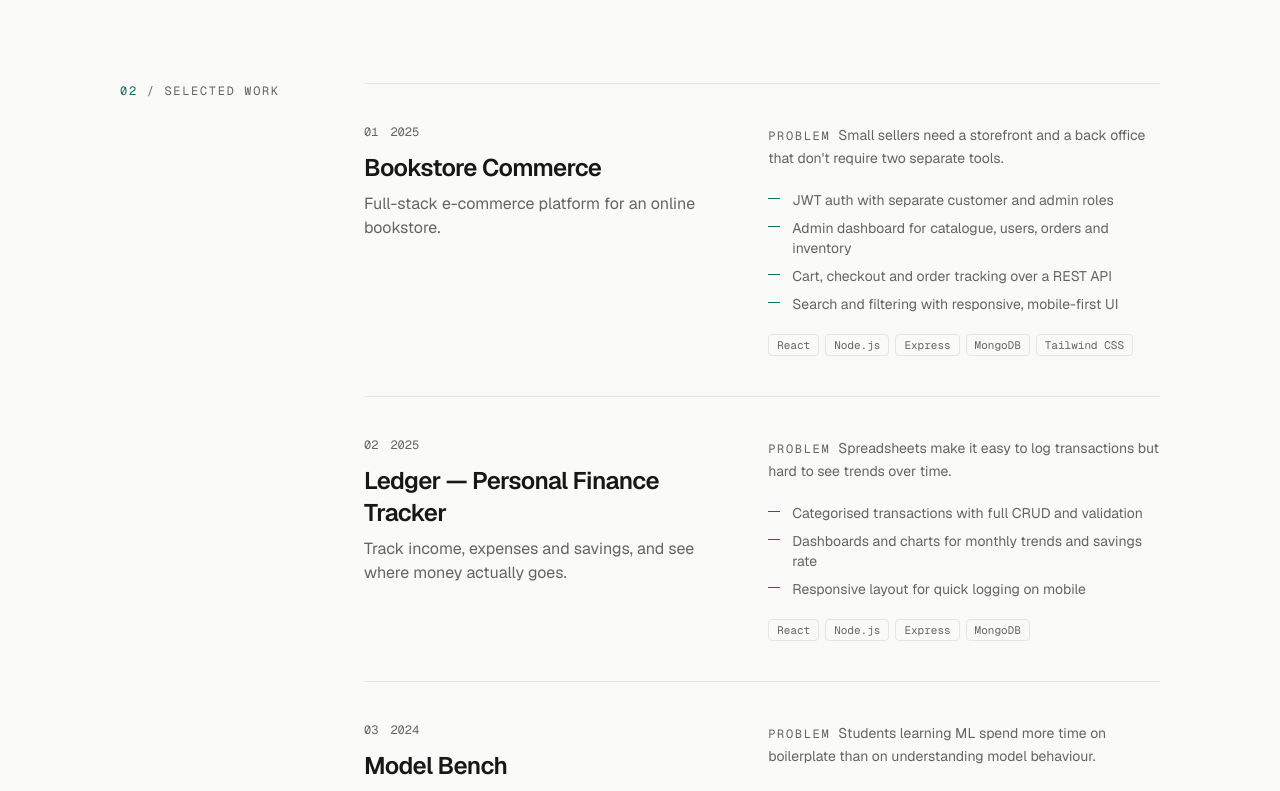
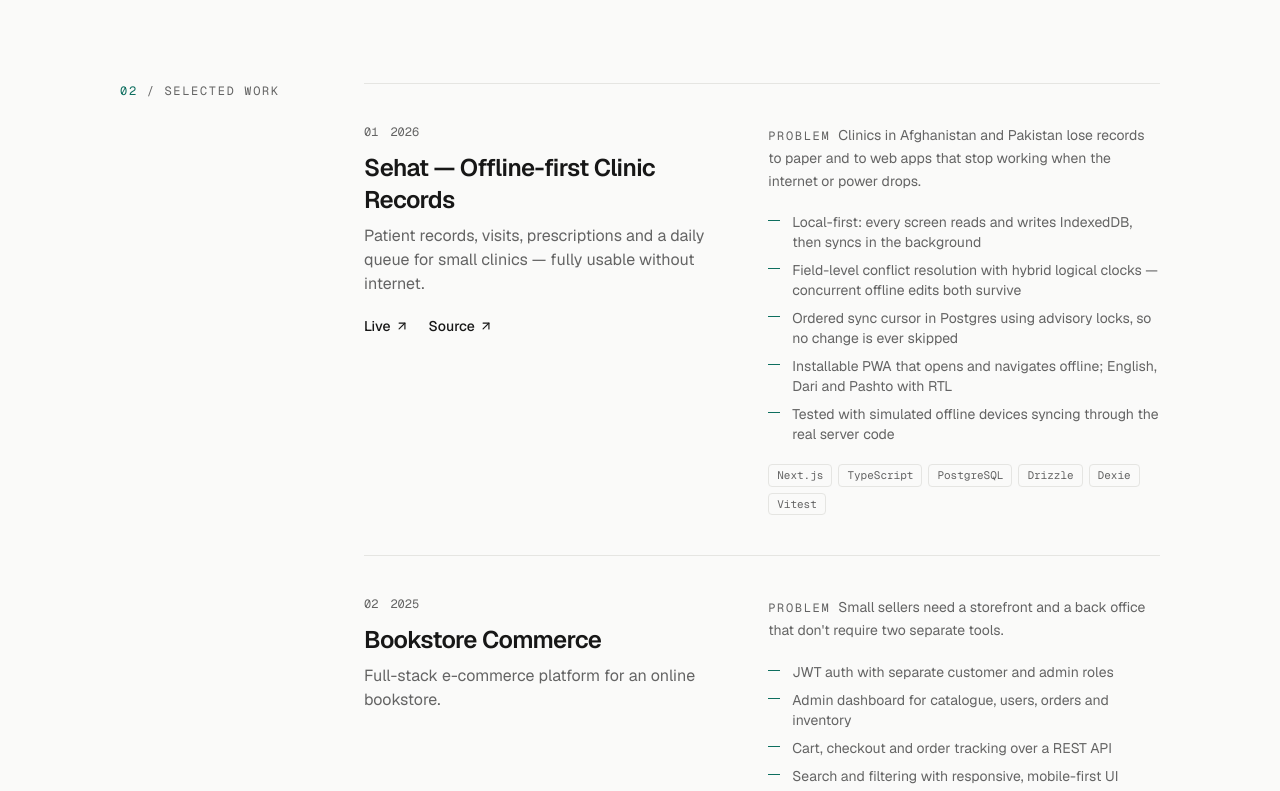
Before and after one commit to MohAsef-Qayumi/Myportfolio, a Next.js app: page / in a window 1280 px wide. Shown: the part 1400-2191 px from the top of the page. Built offline with nearby package versions, Linux system fonts and the light colour scheme.

Commit message:
content: add Sehat project

```diff
--- a/src/data/profile.ts
+++ b/src/data/profile.ts
@@ -108,6 +108,24 @@ export type Project = {
 // Ordered by relevance. Add `repo` / `live` links as soon as they are public.
 export const projects: Project[] = [
   {
+    title: "Sehat — Offline-first Clinic Records",
+    summary: "Patient records, visits, prescriptions and a daily queue for small clinics — fully usable without internet.",
+    problem:
+      "Clinics in Afghanistan and Pakistan lose records to paper and to web apps that stop working when the internet or power drops.",
+    highlights: [
+      "Local-first: every screen reads and writes IndexedDB, then syncs in the background",
+      "Field-level conflict resolution with hybrid logical clocks — concurrent offline edits both survive",
+      "Ordered sync cursor in Postgres using advisory locks, so no change is ever skipped",
+      "Installable PWA that opens and navigates offline; English, Dari and Pashto with RTL",
+      "Tested with simulated offline devices syncing through the real server code",
+    ],
+    stack: ["Next.js", "TypeScript", "PostgreSQL", "Drizzle", "Dexie", "Vitest"],
+    status: "shipped",
+    year: "2026",
+    repo: "https://github.com/MohAsef-Qayumi/sehat",
+    live: "https://sehat-git-main-mohammad-asefs-projects.vercel.app",
+  },
+  {
     title: "Bookstore Commerce",
     summary: "Full-stack e-commerce platform for an online bookstore.",
     problem:
```
